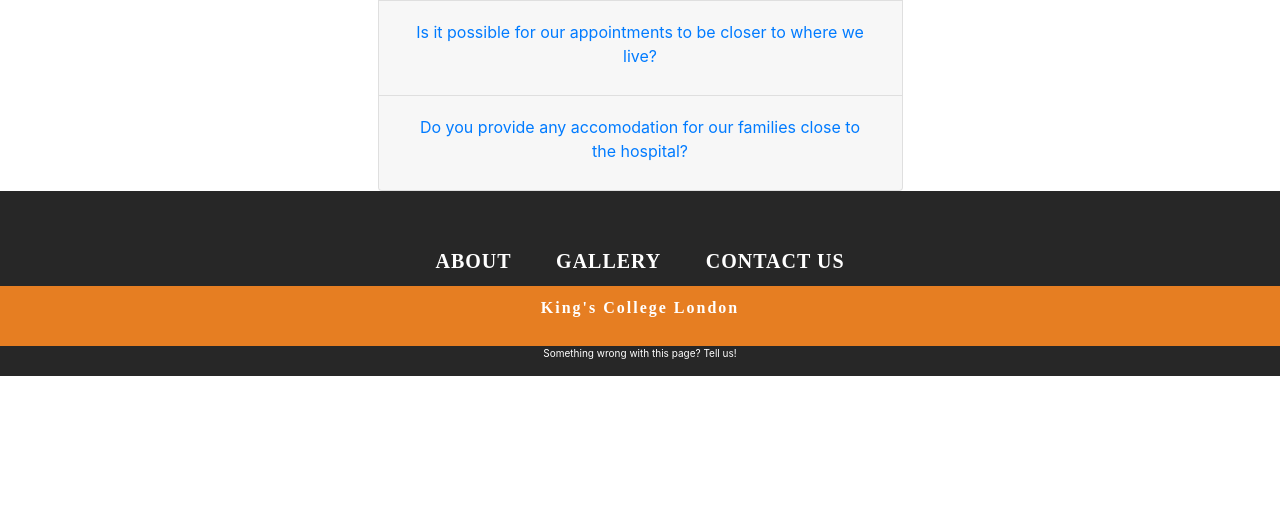
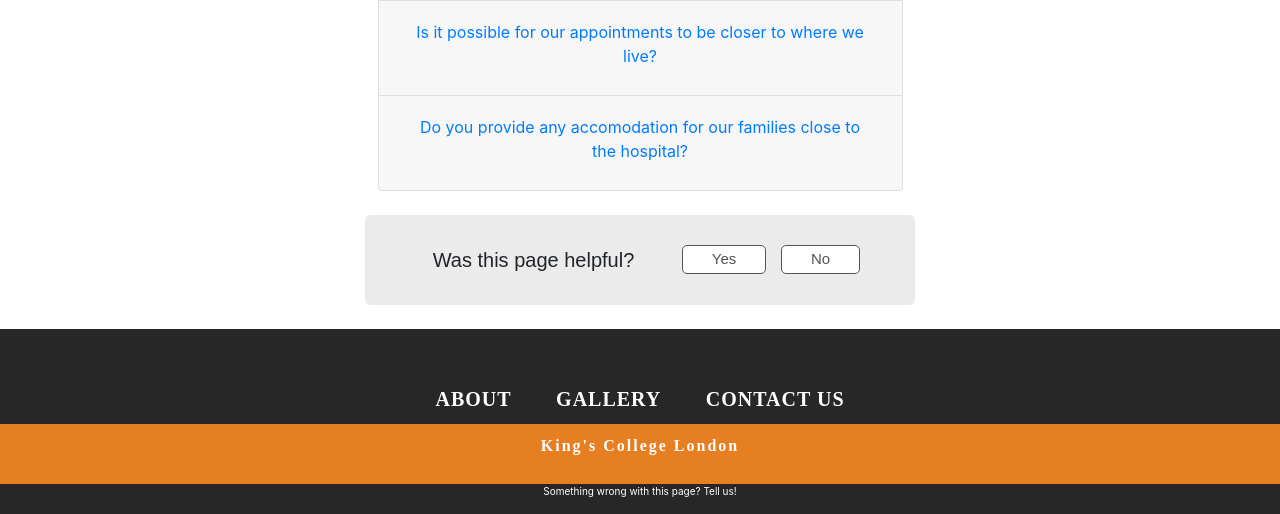
Before and after one commit to oskar8991/KCHosptial-CMS, a Flask app: page /faq in a window 1280 px wide. Shown: the part 286-800 px from the top of the page. Run offline with Flask 2, Linux system fonts and the light colour scheme; some libraries are stand-ins or nearby versions.

Commit message:
Minor changes and user feedback from add
Rationale: User feddback form " Was this page helpful?" on every page of the website

```diff
--- a/templates/base.html
+++ b/templates/base.html
@@ -82,6 +82,14 @@
 
     {% block body %} {% endblock %}
 	{% block content %}{% endblock %}
+    <div class="text-col">
+     <div class="question" id="question">Was this page helpful?</div>
+      <div class="buttonsContainer">
+          <button class="button neutral feedbackButton first" data-component="pageHelpfulYes">Yes</button>
+          <button class="button neutral feedbackButton" data-component="pageHelpfulNo">No</button>
+      </div>
+  </div>
+<br>
 
  <footer>
       <div class="upper-footer">
--- a/templates/faq.html
+++ b/templates/faq.html
@@ -67,4 +67,5 @@
 		</div>
 </div>
 </div>
+<br>
 {% endblock %}
--- a/templates/medication.html
+++ b/templates/medication.html
@@ -39,4 +39,5 @@
     </div>
   </form>
 </div>
+<br>
 {% endblock %}
```
